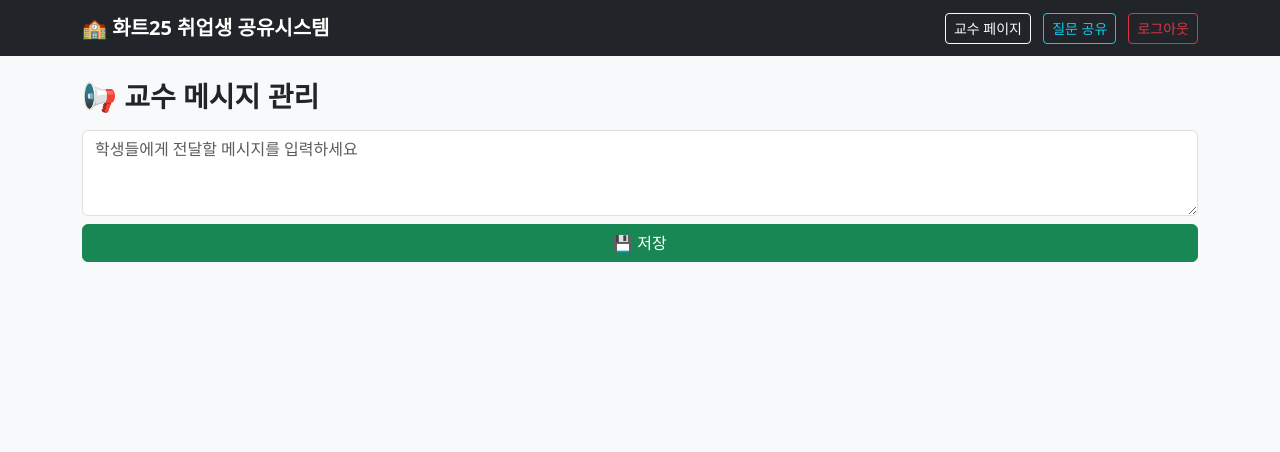
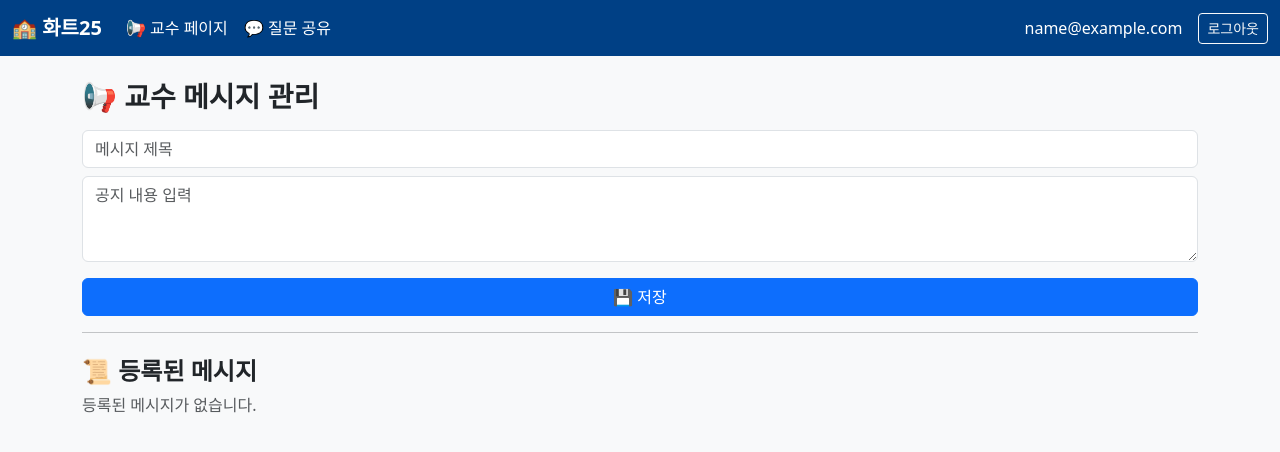
Before and after one commit to keyj-9bot/hwat25-employed-members, a Flask app: page /professor in a window 1280 px wide. Shown: the top 452 px of the page. Run offline with Flask 3, Linux system fonts and the light colour scheme; the visitor is signed in with stand-in values (Sample User, id 1).

Commit message:
update: added home.html and applied Korean title text

```diff
--- a/app.py
+++ b/app.py
@@ -1,8 +1,8 @@
 # -*- coding: utf-8 -*-
 """
-📘 hwat25-employed-members (Persistent Popup + Editable Questions Version)
-- 교수: 메시지 등록/수정/삭제 + 게시확정 시 팝업 (삭제 전까지 유지)
-- 취업생: 질문 등록/수정/삭제, 다중 파일 업로드, 한글 파일명 지원
+📘 hwat25-employed-members (Stable Enhanced Version)
+- 교수: 메시지 작성, 수정, 삭제 (팝업 게시)
+- 학생: 질문 작성, 수정, 삭제, 다중 파일 업로드
 작성자: Key 교수님
 """
 
@@ -22,30 +22,27 @@ os.makedirs(UPLOAD_FOLDER, exist_ok=True)
 
 DATA_EMAILS = os.path.join(BASE_DIR, "employed_allowed_emails.txt")
 DATA_QUESTIONS = os.path.join(BASE_DIR, "questions.csv")
-DATA_PROF_MSG = os.path.join(BASE_DIR, "professor_message.csv")
+DATA_MESSAGES = os.path.join(BASE_DIR, "professor_message.csv")
 
-# ───────────── 유틸 함수 ─────────────
-def load_emails():
+# ───────────── 헬퍼 함수 ─────────────
+def load_csv(path):
+    if os.path.exists(path):
+        return pd.read_csv(path, encoding="utf-8")
+    return pd.DataFrame(columns=["id", "email", "title", "content", "files", "date"])
+
+def save_csv(path, df):
+    df.to_csv(path, index=False, encoding="utf-8")
+
+def load_allowed_emails():
     if not os.path.exists(DATA_EMAILS):
         return []
     with open(DATA_EMAILS, "r", encoding="utf-8") as f:
-        return [line.strip() for line in f if line.strip()]
+        return [line.strip() for line in f.readlines() if line.strip()]
 
-def load_csv(path):
-    if os.path.exists(path):
-        try:
-            return pd.read_csv(path, encoding="utf-8")
-        except:
-            return pd.read_csv(path, encoding="utf-8-sig")
-    return pd.DataFrame()
+allowed_emails = load_allowed_emails()
+professor_email = allowed_emails[0] if allowed_emails else None
 
-def save_csv(path, df):
-    df.to_csv(path, index=False, encoding="utf-8-sig")
-
-allowed_emails = load_emails()
-prof_email = allowed_emails[0] if allowed_emails else None
-
-# ───────────── 홈/로그인 ─────────────
+# ───────────── 라우팅 ─────────────
 @app.route("/", methods=["GET", "POST"])
 def home():
     if not allowed_emails:
@@ -59,12 +56,135 @@ def home():
             return render_template("home.html")
 
         session["email"] = email
-        session["role"] = "professor" if email == prof_email else "student"
+        session["role"] = "professor" if email == professor_email else "student"
+        flash(f"✅ 로그인 성공: {email}", "success")
 
-        flash(f"✅ 로그인 성공: {session['role']}", "success")
-        return redirect(url_for("professor_page" if session["role"] == "professor" else "questions_page"))
+        if session["role"] == "professor":
+            return redirect(url_for("professor_page"))
+        else:
+            return redirect(url_for("questions_page"))
 
     return render_template("home.html")
+
+# ───────────── 교수 페이지 ─────────────
+@app.route("/professor", methods=["GET", "POST"])
+def professor_page():
+    if "email" not in session or session.get("role") != "professor":
+        flash("⛔ 접근 권한이 없습니다.", "danger")
+        return redirect(url_for("home"))
+
+    df = load_csv(DATA_MESSAGES)
+
+    if request.method == "POST":
+        title = request.form.get("title", "")
+        content = request.form.get("content", "")
+        date = datetime.now().strftime("%Y-%m-%d %H:%M")
+
+        df = pd.DataFrame([{
+            "id": 1,
+            "email": session["email"],
+            "title": title,
+            "content": content,
+            "date": date,
+            "status": "pending"
+        }])
+        save_csv(DATA_MESSAGES, df)
+        flash("📢 메시지가 저장되었습니다. '게시 확정'을 눌러 공개할 수 있습니다.", "success")
+
+    return render_template("professor.html", messages=df.to_dict("records"))
+
+@app.route("/confirm_message", methods=["POST"])
+def confirm_message():
+    df = load_csv(DATA_MESSAGES)
+    if not df.empty:
+        df.at[0, "status"] = "confirmed"
+        save_csv(DATA_MESSAGES, df)
+        flash("✅ 게시 확정되었습니다.", "success")
+    return redirect(url_for("professor_page"))
+
+@app.route("/delete_message", methods=["POST"])
+def delete_message():
+    if os.path.exists(DATA_MESSAGES):
+        os.remove(DATA_MESSAGES)
+    flash("🗑️ 메시지가 삭제되었습니다.", "info")
+    return redirect(url_for("professor_page"))
+
+# ───────────── 질문 페이지 ─────────────
+@app.route("/questions", methods=["GET", "POST"])
+def questions_page():
+    if "email" not in session:
+        flash("⚠ 로그인 후 접근 가능합니다.", "warning")
+        return redirect(url_for("home"))
+
+    df = load_csv(DATA_QUESTIONS)
+
+    # 🔹 등록 또는 수정 처리
+    if request.method == "POST":
+        qid = request.form.get("id")
+        title = request.form.get("title")
+        content = request.form.get("content")
+        email = session["email"]
+        date = datetime.now().strftime("%Y-%m-%d %H:%M")
+
+        # 파일 업로드 처리
+        files = request.files.getlist("files")
+        saved_files = []
+        for f in files:
+            if f.filename:
+                filename = secure_filename(f.filename)
+                filepath = os.path.join(UPLOAD_FOLDER, filename)
+                f.save(filepath)
+                saved_files.append(filename)
+        file_list = ";".join(saved_files)
+
+        # 수정인 경우
+        if qid:
+            idx = df.index[df["id"] == int(qid)].tolist()
+            if idx:
+                i = idx[0]
+                if file_list:
+                    df.at[i, "files"] = df.at[i, "files"] + ";" + file_list if df.at[i, "files"] else file_list
+                df.at[i, "title"] = title
+                df.at[i, "content"] = content
+                df.at[i, "date"] = date
+                save_csv(DATA_QUESTIONS, df)
+                flash("✏️ 질문이 수정되었습니다.", "success")
+                return redirect(url_for("questions_page"))
+
+        # 신규 등록
+        new_id = int(df["id"].max()) + 1 if not df.empty else 1
+        new_row = pd.DataFrame([{
+            "id": new_id,
+            "email": email,
+            "title": title,
+            "content": content,
+            "files": file_list,
+            "date": date
+        }])
+        df = pd.concat([df, new_row], ignore_index=True)
+        save_csv(DATA_QUESTIONS, df)
+        flash("📘 질문이 등록되었습니다.", "success")
+        return redirect(url_for("questions_page"))
+
+    df_msg = load_csv(DATA_MESSAGES)
+    message = None
+    if not df_msg.empty and df_msg.iloc[0]["status"] == "confirmed":
+        message = df_msg.iloc[0].to_dict()
+
+    return render_template("questions.html", questions=df.to_dict("records"), message=message)
+
+@app.route("/delete_question/<int:q_id>", methods=["POST"])
+def delete_question(q_id):
+    df = load_csv(DATA_QUESTIONS)
+    df = df[df["id"] != q_id]
+    save_csv(DATA_QUESTIONS, df)
+    flash("🗑️ 질문이 삭제되었습니다.", "info")
+    return redirect(url_for("questions_page"))
+
+# ───────────── 파일 다운로드 ─────────────
+@app.route("/uploads/<path:filename>")
+def uploaded_file(filename):
+    return send_from_directory(UPLOAD_FOLDER, filename, as_attachment=False)
 
 # ───────────── 로그아웃 ─────────────
 @app.route("/logout")
@@ -73,123 +193,5 @@ def logout():
     flash("👋 로그아웃되었습니다.", "info")
     return redirect(url_for("home"))
 
-# ───────────── 교수 메시지 관리 ─────────────
-@app.route("/professor", methods=["GET", "POST"])
-def professor_page():
-    if "email" not in session or session.get("role") != "professor":
-        flash("⛔ 접근 권한이 없습니다.", "danger")
-        return redirect(url_for("home"))
-
-    df = load_csv(DATA_PROF_MSG)
-    msg = df.iloc[0].to_dict() if not df.empty else None
-
-    if request.method == "POST":
-        message = request.form.get("message", "").strip()
-        date = datetime.now().strftime("%Y-%m-%d %H:%M")
-        df = pd.DataFrame([{"message": message, "status": "pending", "date": date}])
-        save_csv(DATA_PROF_MSG, df)
-        flash("💾 메시지가 저장되었습니다.", "info")
-        return redirect(url_for("professor_page"))
-
-    return render_template("professor.html", message=msg)
-
-@app.route("/confirm_message", methods=["POST"])
-def confirm_message():
-    df = load_csv(DATA_PROF_MSG)
-    if not df.empty:
-        df.at[0, "status"] = "confirmed"
-        save_csv(DATA_PROF_MSG, df)
-        flash("✅ 게시 완료", "success")
-    return redirect(url_for("professor_page"))
-
-@app.route("/edit_message", methods=["POST"])
-def edit_message():
-    df = load_csv(DATA_PROF_MSG)
-    if not df.empty:
-        df.at[0, "status"] = "pending"
-        save_csv(DATA_PROF_MSG, df)
-    flash("✏️ 수정 가능 상태로 전환되었습니다.", "warning")
-    return redirect(url_for("professor_page"))
-
-@app.route("/delete_message", methods=["POST"])
-def delete_message():
-    if os.path.exists(DATA_PROF_MSG):
-        os.remove(DATA_PROF_MSG)
-    flash("🗑️ 메시지가 삭제되었습니다.", "info")
-    return redirect(url_for("professor_page"))
-
-# ───────────── 질문 게시판 ─────────────
-@app.route("/questions", methods=["GET", "POST"])
-def questions_page():
-    if "email" not in session:
-        flash("⚠ 로그인 후 이용 가능합니다.", "warning")
-        return redirect(url_for("home"))
-
-    df = load_csv(DATA_QUESTIONS)
-
-    if request.method == "POST":
-        title = request.form.get("title")
-        content = request.form.get("content")
-        email = session["email"]
-        date = datetime.now().strftime("%Y-%m-%d %H:%M")
-
-        uploaded_files = request.files.getlist("files")
-        filenames = []
-        for f in uploaded_files:
-            if f and f.filename:
-                fname = secure_filename(f.filename)
-                path = os.path.join(UPLOAD_FOLDER, fname)
-                f.save(path)
-                filenames.append(fname)
-        files_str = ";".join(filenames)
-
-        new_id = int(df["id"].max() + 1) if not df.empty else 1
-        new_row = pd.DataFrame([{
-            "id": new_id, "email": email,
-            "title": title, "content": content,
-            "files": files_str, "date": date
-        }])
-        df = pd.concat([df, new_row], ignore_index=True)
-        save_csv(DATA_QUESTIONS, df)
-        flash("📘 질문이 등록되었습니다.", "success")
-        return redirect(url_for("questions_page"))
-
-    msg_df = load_csv(DATA_PROF_MSG)
-    popup_msg = msg_df.at[0, "message"] if not msg_df.empty and msg_df.at[0, "status"] == "confirmed" else None
-    return render_template("questions.html", questions=df.to_dict("records"), popup_msg=popup_msg, role=session["role"], email=session["email"])
-
-# 질문 수정
-@app.route("/edit_question/<int:q_id>", methods=["POST"])
-def edit_question(q_id):
-    df = load_csv(DATA_QUESTIONS)
-    idx = df.index[df["id"] == q_id].tolist()
-    if not idx:
-        flash("❌ 해당 질문을 찾을 수 없습니다.", "danger")
-        return redirect(url_for("questions_page"))
-    i = idx[0]
-    if session["email"] != df.at[i, "email"]:
-        flash("⛔ 본인만 수정 가능합니다.", "danger")
-        return redirect(url_for("questions_page"))
-
-    df.at[i, "title"] = request.form.get("title", df.at[i, "title"])
-    df.at[i, "content"] = request.form.get("content", df.at[i, "content"])
-    save_csv(DATA_QUESTIONS, df)
-    flash("✏️ 질문이 수정되었습니다.", "success")
-    return redirect(url_for("questions_page"))
-
-# 질문 삭제
-@app.route("/delete_question/<int:q_id>", methods=["POST"])
-def delete_question(q_id):
-    df = load_csv(DATA_QUESTIONS)
-    df = df[df["id"] != q_id]
-    save_csv(DATA_QUESTIONS, df)
-    flash("🗑️ 질문이 삭제되었습니다.", "info")
-    return redirect(url_for("questions_page"))
-
-# ───────────── 파일 보기 ─────────────
-@app.route("/uploads/<filename>")
-def uploaded_file(filename):
-    return send_from_directory(UPLOAD_FOLDER, filename.encode('utf-8').decode('utf-8'))
-
 if __name__ == "__main__":
     app.run(debug=True)
--- /dev/null
+++ b/python-3.11.9.txt
@@ -0,0 +1 @@
+python-3.11.9
--- a/templates/base.html
+++ b/templates/base.html
@@ -1,47 +1,98 @@
 <!DOCTYPE html>
 <html lang="ko">
 <head>
-  <meta charset="utf-8">
-  <title>hwat25-employed-members</title>
+    <meta charset="UTF-8">
+    <title>화트25 취업생 공유시스템</title>
+    <meta name="viewport" content="width=device-width, initial-scale=1">
     <link href="https://cdn.jsdelivr.net/npm/bootstrap@5.3.3/dist/css/bootstrap.min.css" rel="stylesheet">
+
+    <style>
+        body {
+            background-color: #f8f9fa;
+        }
+        .navbar {
+            background-color: #004085;
+        }
+        .navbar-brand, .nav-link, .navbar-text {
+            color: white !important;
+        }
+        .popup-message {
+            position: fixed;
+            top: 10%;      /* 🔹 기존보다 상단으로 올림 */
+            right: 3%;
+            background-color: rgba(0, 60, 130, 0.9);
+            color: #fff;
+            padding: 15px 20px;
+            border-radius: 12px;
+            box-shadow: 0 4px 15px rgba(0, 0, 0, 0.2);
+            max-width: 320px;
+            z-index: 2000;
+            display: none;
+            animation: fadeIn 0.6s ease;
+        }
+        @keyframes fadeIn {
+            from { opacity: 0; transform: translateY(-10px); }
+            to { opacity: 1; transform: translateY(0); }
+        }
+    </style>
 </head>
-<body class="bg-light">
+<body>
 
-<nav class="navbar navbar-expand-lg navbar-dark bg-dark">
-  <div class="container">
-    <a class="navbar-brand fw-bold" href="/">🏫 화트25 취업생 공유시스템</a>
-    <div>
+<!-- 🔹 상단 내비게이션 -->
+<nav class="navbar navbar-expand-lg mb-4">
+    <div class="container-fluid">
+        <a class="navbar-brand fw-bold" href="/">🏫 화트25</a>
+        <div class="collapse navbar-collapse">
+            <ul class="navbar-nav me-auto">
                 {% if session.get('role') == 'professor' %}
-        <a href="{{ url_for('professor_page') }}" class="btn btn-outline-light btn-sm me-2">교수 페이지</a>
+                <li class="nav-item"><a class="nav-link" href="{{ url_for('professor_page') }}">📢 교수 페이지</a></li>
                 {% endif %}
+                <li class="nav-item"><a class="nav-link" href="{{ url_for('questions_page') }}">💬 질문 공유</a></li>
+            </ul>
             {% if session.get('email') %}
-        <a href="{{ url_for('questions_page') }}" class="btn btn-outline-info btn-sm me-2">질문 공유</a>
-        <a href="{{ url_for('logout') }}" class="btn btn-outline-danger btn-sm">로그아웃</a>
+            <span class="navbar-text me-3">{{ session.get('email') }}</span>
+            <a href="{{ url_for('logout') }}" class="btn btn-outline-light btn-sm">로그아웃</a>
             {% endif %}
         </div>
     </div>
 </nav>
 
-<div class="container py-4">
+<div class="container">
     {% with messages = get_flashed_messages(with_categories=true) %}
       {% if messages %}
-      {% for category, message in messages %}
-        <div class="alert alert-{{ category }} alert-dismissible fade show" role="alert">{{ message }}
+        {% for category, msg in messages %}
+          <div class="alert alert-{{ category }} alert-dismissible fade show" role="alert">
+            {{ msg }}
             <button type="button" class="btn-close" data-bs-dismiss="alert"></button>
           </div>
         {% endfor %}
       {% endif %}
     {% endwith %}
+
     {% block content %}{% endblock %}
 </div>
 
-<!-- 🩵 교수 메시지 팝업 (삭제 전까지 유지) -->
-{% if popup_msg %}
-<div id="popup-msg" class="position-fixed bg-primary text-white p-3 rounded shadow"
-     style="top: 25%; right: 3%; z-index: 1050; max-width: 350px;">
-  <strong>📢 교수 메시지:</strong>
-  <div>{{ popup_msg }}</div>
+<!-- 🔹 교수 메시지 팝업 -->
+{% if message %}
+<div id="popupMessage" class="popup-message">
+    <div class="d-flex justify-content-between align-items-start">
+        <div>
+            <h6 class="fw-bold">{{ message.title }}</h6>
+            <p style="white-space: pre-wrap;">{{ message.content }}</p>
+            <small class="text-light-50">{{ message.date }}</small>
         </div>
+        <form action="{{ url_for('delete_message') }}" method="POST" class="ms-2">
+            <button class="btn btn-sm btn-danger">×</button>
+        </form>
+    </div>
+</div>
+<script>
+    // 🔹 메시지를 계속 유지 — 교수가 삭제할 때까지
+    window.onload = () => {
+        const popup = document.getElementById("popupMessage");
+        if (popup) popup.style.display = "block";
+    };
+</script>
 {% endif %}
 
 <script src="https://cdn.jsdelivr.net/npm/bootstrap@5.3.3/dist/js/bootstrap.bundle.min.js"></script>
--- a/templates/professor.html
+++ b/templates/professor.html
@@ -1,32 +1,43 @@
 {% extends "base.html" %}
 {% block content %}
+
 <h3 class="fw-bold mb-3">📢 교수 메시지 관리</h3>
 
-<form method="POST">
-  <textarea name="message" class="form-control mb-2" rows="3" placeholder="학생들에게 전달할 메시지를 입력하세요">{{ message.message if message }}</textarea>
-  <button class="btn btn-success w-100">💾 저장</button>
+<form method="POST" enctype="multipart/form-data">
+  <input type="text" name="title" class="form-control mb-2" placeholder="메시지 제목" required>
+  <textarea name="content" class="form-control mb-3" rows="3" placeholder="공지 내용 입력" required></textarea>
+
+  <button type="submit" class="btn btn-primary w-100">💾 저장</button>
 </form>
 
-{% if message %}
-  <div class="border rounded p-3 mt-3 bg-light shadow-sm">
-    <h5 class="fw-bold">현재 메시지</h5>
-    <p>{{ message.message }}</p>
-    <small class="text-muted">{{ message.date }}</small>
+<hr>
+
+<h4 class="fw-bold mt-4">📜 등록된 메시지</h4>
+
+{% if messages and messages|length > 0 %}
+  {% for msg in messages %}
+  <div class="border rounded p-3 mb-3 bg-light shadow-sm">
+    <h5 class="fw-bold">{{ msg.title }}</h5>
+    <p style="white-space: pre-wrap;">{{ msg.content }}</p>
+    <small class="text-muted">{{ msg.date }}</small>
+
     <div class="mt-2">
-      {% if message.status == 'confirmed' %}
-        <span class="badge bg-success">게시 완료</span>
+      {% if msg.status == 'confirmed' %}
+        <span class="badge bg-success me-2">게시 완료</span>
       {% else %}
-        <form method="POST" action="{{ url_for('confirm_message') }}" style="display:inline;">
-          <button class="btn btn-outline-primary btn-sm">✅ 게시 확정</button>
+        <form action="{{ url_for('confirm_message') }}" method="POST" style="display:inline;">
+          <button class="btn btn-sm btn-outline-success me-2">✅ 게시 확정</button>
         </form>
       {% endif %}
-      <form method="POST" action="{{ url_for('edit_message') }}" style="display:inline;">
-        <button class="btn btn-outline-warning btn-sm">✏️ 수정</button>
-      </form>
-      <form method="POST" action="{{ url_for('delete_message') }}" style="display:inline;">
-        <button class="btn btn-outline-danger btn-sm">🗑️ 삭제</button>
+
+      <form action="{{ url_for('delete_message') }}" method="POST" style="display:inline;">
+        <button class="btn btn-sm btn-outline-danger">🗑️ 삭제</button>
       </form>
     </div>
   </div>
+  {% endfor %}
+{% else %}
+  <p class="text-muted">등록된 메시지가 없습니다.</p>
 {% endif %}
+
 {% endblock %}
```
Also changed, not shown: templates/home.html (+3 -6 lines), templates/questions.html (+36 -17 lines). Lines whose indentation alone changed are shown as unchanged.
